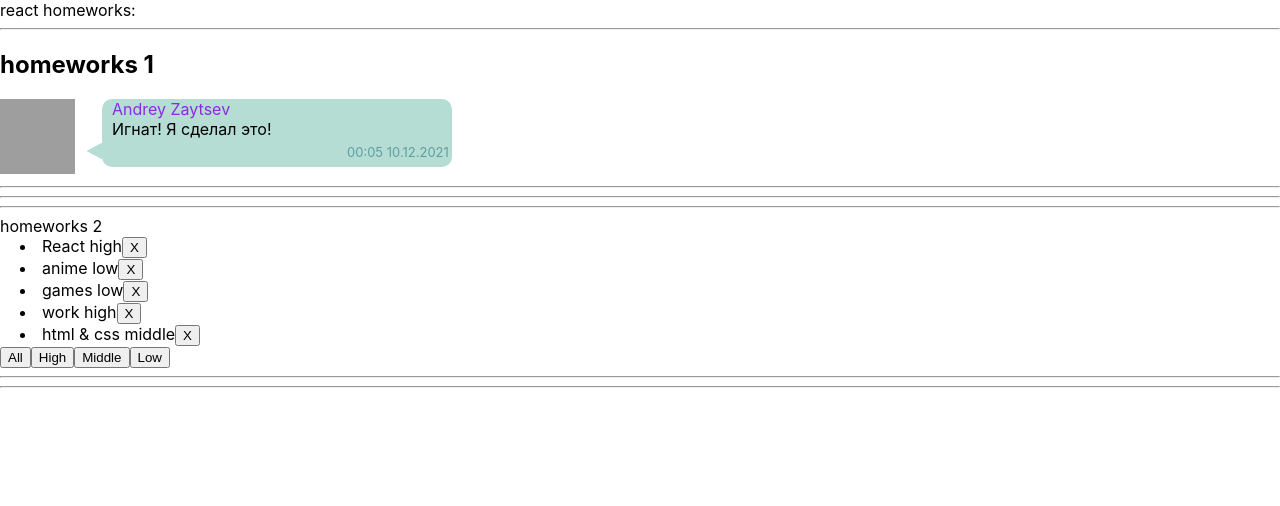
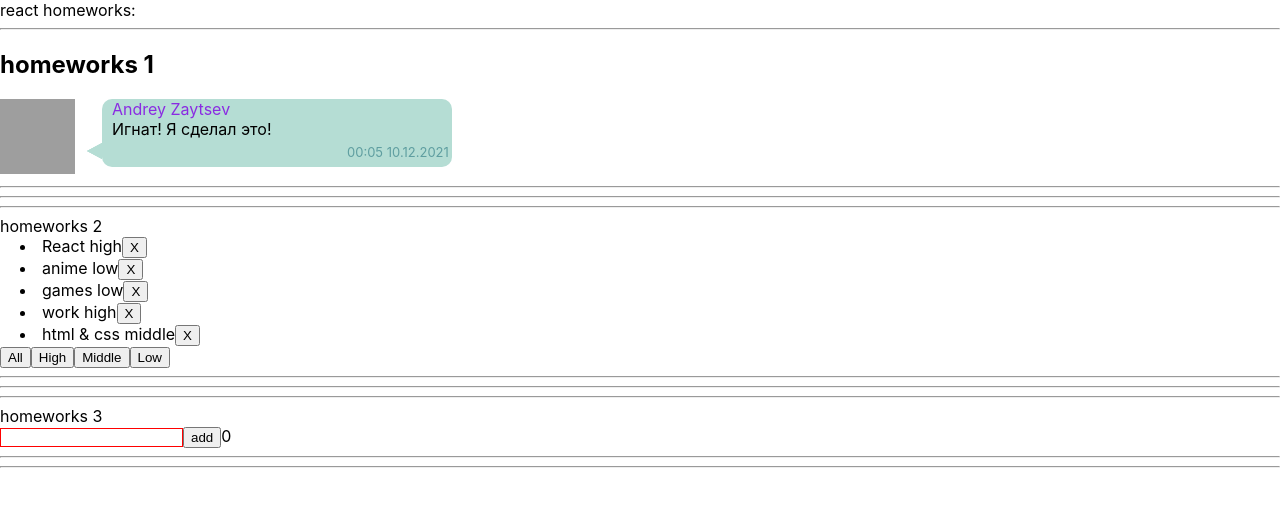
Before and after one commit to AndreyZaytsev90/IT-INC-homework-from-Ignat, a React (Create React App) app in the folder homeworks/: page / in a window 1280 px wide. Shown: the top 506 px of the page. Built offline with nearby package versions, Linux system fonts and the light colour scheme; grey boxes are pictures that could not be loaded.

Commit message:
change files

```diff
--- a/homeworks/src/p1-main/m1-ui/u1-app/App.tsx
+++ b/homeworks/src/p1-main/m1-ui/u1-app/App.tsx
@@ -2,6 +2,7 @@ import React from 'react'
 import s from './App.module.css'
 import HW1 from '../../../p2-homeworks/h1/HW1'
 import HW2 from "../../../p2-homeworks/h2/HW2";
+import HW3 from "../../../p2-homeworks/h3/HW3";
 
 function App() {
     return (
@@ -9,7 +10,7 @@ function App() {
             <div>react homeworks:</div>
             <HW1/>
             <HW2/>
-            {/*<HW3/>*/}
+            <HW3/>
             {/*<HW4/>*/}
             {/*<HW5/>*/}
 
--- a/homeworks/src/p2-homeworks/h2/HW2.tsx
+++ b/homeworks/src/p2-homeworks/h2/HW2.tsx
@@ -7,7 +7,7 @@ export type AffairPriorityType = ' high' | ' middle' | ' low'
 export type AffairType = {
     _id: number
     name: string
-    priority: string
+    priority: AffairPriorityType
 }
 export type FilterType = ' all' | AffairPriorityType
 
--- a/homeworks/src/p2-homeworks/h3/Greeting.tsx
+++ b/homeworks/src/p2-homeworks/h3/Greeting.tsx
@@ -1,12 +1,12 @@
-import React from 'react'
+import React, {ChangeEvent} from 'react'
 import s from './Greeting.module.css'
 
 type GreetingPropsType = {
-    name: any // need to fix any
-    setNameCallback: any // need to fix any
-    addUser: any // need to fix any
+    name: string // need to fix any
+    setNameCallback: (e: ChangeEvent<HTMLInputElement>) => void // need to fix any
+    addUser: (name: string) => void // need to fix any
     error: any // need to fix any
-    totalUsers: any // need to fix any
+    totalUsers: number // need to fix any
 }
 
 // презентационная компонента (для верстальщика)
--- a/homeworks/src/p2-homeworks/h3/GreetingContainer.tsx
+++ b/homeworks/src/p2-homeworks/h3/GreetingContainer.tsx
@@ -1,9 +1,10 @@
-import React, {useState} from 'react'
+import React, {ChangeEvent, useState} from 'react'
 import Greeting from './Greeting'
+import {UserType} from "./HW3";
 
 type GreetingContainerPropsType = {
-    users: any // need to fix any
-    addUserCallback: any // need to fix any
+    users: Array<UserType> // need to fix any
+    addUserCallback: (name: string) => void // need to fix any
 }
 
 // более простой и понятный для новичков
@@ -12,14 +13,14 @@ type GreetingContainerPropsType = {
 // более современный и удобный для про :)
 // уровень локальной логики
 const GreetingContainer: React.FC<GreetingContainerPropsType> = ({users, addUserCallback}) => { // деструктуризация пропсов
-    const [name, setName] = useState<any>('') // need to fix any
-    const [error, setError] = useState<any>('') // need to fix any
+    const [name, setName] = useState<string>('') // need to fix any
+    const [error, setError] = useState<string>('') // need to fix any
 
-    const setNameCallback = (e: any) => { // need to fix any
+    const setNameCallback = (e: ChangeEvent<HTMLInputElement>) => {
         setName('') // need to fix
     }
-    const addUser = () => {
-        alert(`Hello  !`) // need to fix
+    const addUser = (name: string) => {
+        alert(`Hello ${name}!`) // need to fix
     }
 
     const totalUsers = 0 // need to fix
--- a/homeworks/src/p2-homeworks/h3/HW3.tsx
+++ b/homeworks/src/p2-homeworks/h3/HW3.tsx
@@ -1,17 +1,18 @@
 import React, {useState} from 'react'
 import GreetingContainer from './GreetingContainer'
+import {v1} from "uuid";
 
 // types
 export type UserType = {
-    _id: any // need to fix any
-    name: any // need to fix any
+    _id: string // need to fix any
+    name: string // need to fix any
 }
 
 // уровень работы с глобальными данными
 function HW3() {
-    const [users, setUsers] = useState<any>([]) // need to fix any
+    const [users, setUsers] = useState <Array<UserType>>([]) // need to fix any
 
-    const addUserCallback = (name: any) => { // need to fix any
+    const addUserCallback = (name: string) => { // need to fix any
         setUsers([]) // need to fix
     }
 
```
Also changed, not shown: homeworks/package.json (+9 -5 lines), 1 other file (tests, documents, lock files or other folders).
